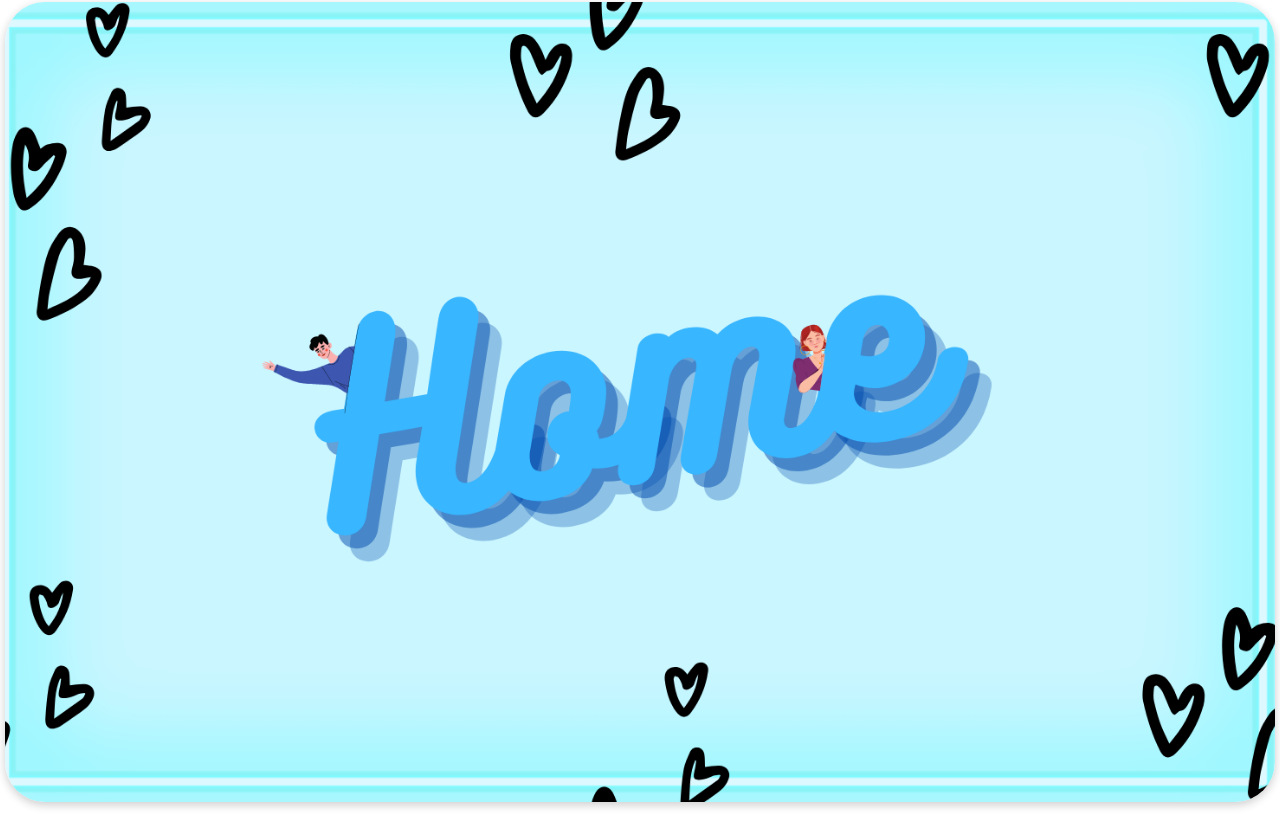
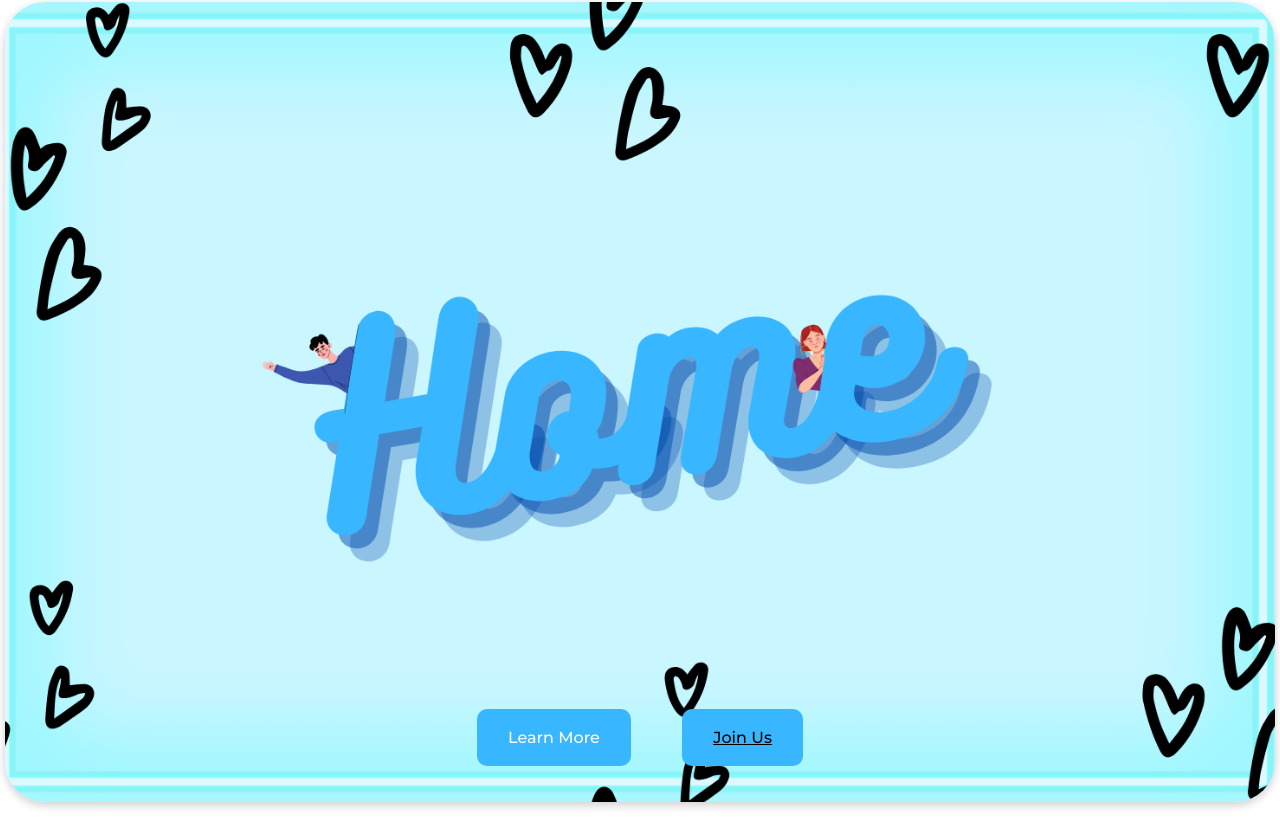
Before and after one commit to bella7898/heartsoflove, a React app: page / in a window 1280 px wide. Shown: the part 123-952 px from the top of the page. Built offline with nearby package versions, Linux system fonts and the light colour scheme.

Commit message:
homepage buttons

```diff
--- a/src/pages/Home.jsx
+++ b/src/pages/Home.jsx
@@ -18,12 +18,13 @@ import team from '../assets/team.jpg';
 function Home() {
     return (
         <>
-        <div class="bg-home"></div>
+        <div class="bg-home">
+            <div class="button-link">
+            <a>Learn More</a>
+            <a target="_blank" href="https://discord.gg/UgXPFdwgnV">Join Us</a>
+            </div>
+        </div>
         <div class="content">
-            <section class="himg">
-                <a class="button" href="">Learn More</a>
-                <a class="button" target="_blank" href="https://discord.gg/UgXPFdwgnV">Join Us</a>
-            </section>
             <section class="hintro">
                 <h1>Who are we?</h1>
                 <p>Welcome to Hearts of Love. We are a student-led organization formed to help the world be a better place.
@@ -51,14 +52,14 @@ function Home() {
             </section>
             <section class="hchapter">
                 <h1>Start a Chapter</h1>
-                Good at organizing? Leading is your talent? What are you waiting for? Become a member of the chapter team now! Our chapters are in
+                <p>Good at organizing? Leading is your talent? What are you waiting for? Become a member of the chapter team now! Our chapters are in
                 different countries and here you will be organizing our chapters across the globe. The chapter lead is in charge of managing the chapter members,
                 responsible for developing people and the things happening in the chapter. Our organization is a safe space where your talent
                 is respected and given credit for. We work for a better world, spread kindness, and organize events and much more! Apart from this, it\'s super fun
                 to be in the team, so be a member and enjoy all the benefits as well!
 
                 For more info, check out this link which will lead you to our information page with details more about joining the chapter team!
-
+                </p>
                 <button href="">Apply Now</button>
             </section>
             <section class="hevents">
@@ -80,8 +81,7 @@ function Home() {
             </section>
             <section class="hdonate">
                 <h1>Donate</h1>
-                <p>Help support our cause!</p>
-                <a href="https://hack.ms/donate-heartsoflove">https://hack.ms/donate-heartsoflove</a>
+                <a href="https://hack.ms/donate-heartsoflove" target="_blank">Help support our cause!</a>
                 <div class="row">
                     <div class="column">
                     </div>
@@ -94,6 +94,7 @@ function Home() {
             </section>
             <section class="hpartners">
                 <h1>Partners</h1>
+                <a href="https://docs.google.com/document/d/1kGBv1cQDpJnLfaDYxR3_lFiJdEWFxEE4Rqq7FOaGLZQ/edit?usp=sharing" target="_blank">Become a Partner!</a>
                 <div class="row">
                     <div class="column">
                         <img src={partner}></img>
@@ -107,6 +108,7 @@ function Home() {
             </section>
             <section class="sponsors">
                 <h1>Sponsors</h1>
+                <a href="https://docs.google.com/document/d/1mjHVq2c_9rork1arxWy12FW8aUZTJKY0IvbzVuWenWA/edit" target="_blank">Become a Sponsor!</a>
             </section>
         </div>
         </>
--- a/src/pages/home.css
+++ b/src/pages/home.css
@@ -14,6 +14,10 @@ body, html {
     border-radius: 40px;
     box-shadow: 0 3px 10px rgb(0 0 0 / 0.2);
     padding: 0;
+    position: relative;
+    align-items: center;
+    justify-content: center;
+
   }
 
   .content{
@@ -28,6 +32,27 @@ body, html {
     display: flex;
     flex-wrap: wrap;
     padding: 0 4px;
+  }
+
+  button, .button-link a{
+    margin: 1.5% 2% 2.5% 2%;
+    padding: 3% 5%;
+    background-color: #38B6FF;
+    border-radius: 10px;
+    color: white;
+    border: 100px white;
+  }
+
+  .button-link{
+    position: absolute;
+    bottom: 50px;
+    justify-content: center;
+    align-items: center;
+    width: 100%;
+  }
+
+  .button-link a{
+    padding: 1.5% 2.5%;
   }
 
   /* Create three equal columns that sits next to each other */
```
